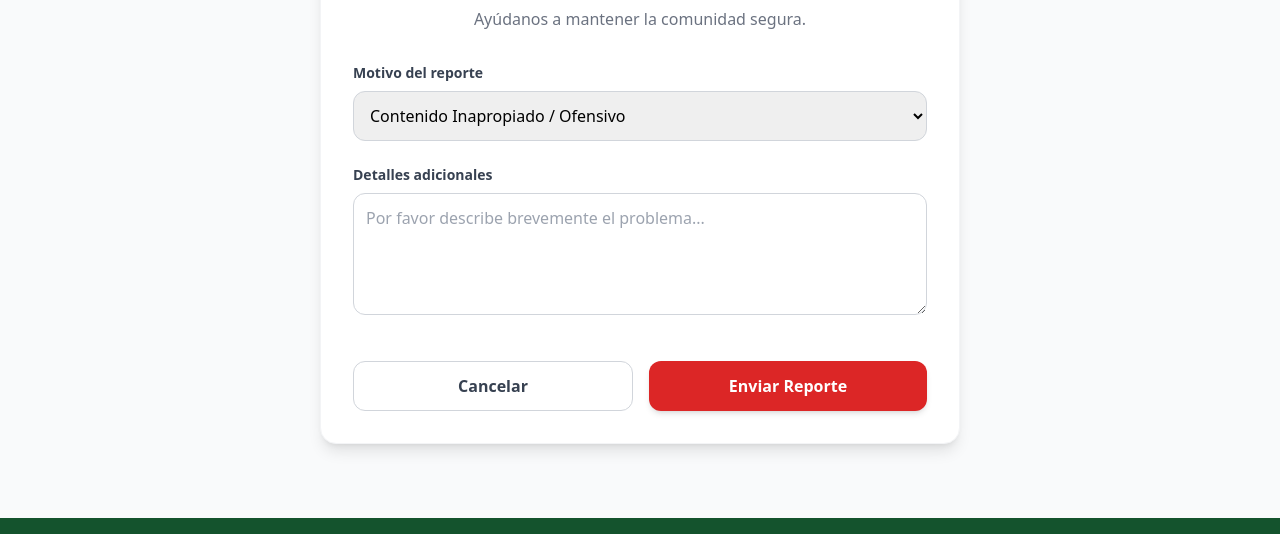
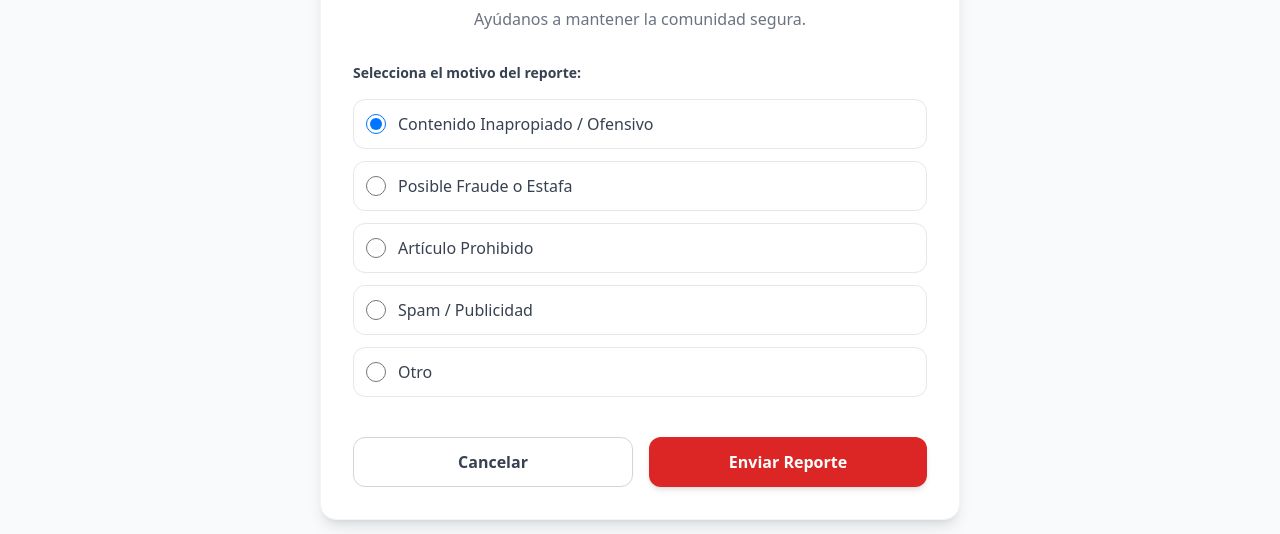
Before and after one commit to YadidP/plataforma_trueque-main, a React (Vite) app: page /claims/new in a window 1280 px wide. Shown: the part 234-768 px from the top of the page. Built offline with nearby package versions, Linux system fonts and the light colour scheme; no server answers.

Commit message:
Claims list done

```diff
--- a/pages/AdminPage.tsx
+++ b/pages/AdminPage.tsx
@@ -32,7 +32,7 @@ const AdminPage = () => {
 
     // 3. Estado del Modal de Detalles
     const [modalOpen, setModalOpen] = useState(false);
-    const [modalType, setModalType] = useState<'users' | 'finance' | 'listings' | 'exchanges' | null>(null);
+    const [modalType, setModalType] = useState<'users' | 'finance' | 'listings' | 'exchanges' | 'claims' | null>(null);
     const [listData, setListData] = useState<any[]>([]);
     const [listLoading, setListLoading] = useState(false);
 
@@ -65,7 +65,7 @@ const AdminPage = () => {
     useEffect(() => { fetchAllData(); }, [dateRange.startDate, dateRange.endDate, roleFilter, impactMetric]);
 
     // Manejar apertura de listas detalladas
-    const openListModal = async (type: 'users' | 'finance' | 'listings' | 'exchanges') => {
+    const openListModal = async (type: 'users' | 'finance' | 'listings' | 'exchanges' | 'claims') => {
         setModalType(type);
         setModalOpen(true);
         setListLoading(true);
@@ -75,6 +75,7 @@ const AdminPage = () => {
             if (type === 'finance') data = await api.getAdminFinanceList();
             if (type === 'listings') data = await api.getAdminListingsList();
             if (type === 'exchanges') data = await api.getAdminExchangesList();
+            if (type === 'claims') data = await api.getAdminClaimsList();
             setListData(data);
         } catch (e) {
             console.error(e);
@@ -160,7 +161,7 @@ const AdminPage = () => {
                 </div>
 
                 {/* ========================== MÓDULO 1: KPIs ========================== */}
-                <div className="grid grid-cols-1 md:grid-cols-2 lg:grid-cols-4 gap-6 mb-10">
+                <div className="grid grid-cols-1 md:grid-cols-2 lg:grid-cols-5 gap-6 mb-10">
                     <KpiCard
                         title="Usuarios Totales"
                         value={kpiData?.users?.total_users}
@@ -216,7 +217,7 @@ const AdminPage = () => {
                         value={kpiData?.operations?.total_claims || 0}
                         icon="⚠️"
                         color="red"
-                        onClick={() => { }}
+                        onClick={() => openListModal('claims')}
                     >
                         <div className="mt-3 pt-3 border-t border-red-100 text-xs text-gray-600">
                             Reportes generados en el periodo.
@@ -567,6 +568,7 @@ const DataTable = ({ type, data }: { type: string | null, data: any[] }) => {
     if (type === 'finance') columns = ['Fecha', 'Usuario', 'Tipo', 'Monto (Bs)', 'Ref'];
     if (type === 'listings') columns = ['Producto', 'Autor', 'Categoría', 'Créditos', 'Fecha'];
     if (type === 'exchanges') columns = ['Fecha', 'Producto', 'Comprador', 'Vendedor', 'Total'];
+    if (type === 'claims') columns = ['ID', 'Reportado Por', 'Publicación', 'Razón', 'Estado', 'Fecha'];
 
     return (
         <table className="w-full text-left border-collapse text-sm">
@@ -616,6 +618,28 @@ const DataTable = ({ type, data }: { type: string | null, data: any[] }) => {
                                 <td className="p-3 font-bold text-green-600">{row.totalCredits}</td>
                             </>
                         )}
+                        {type === 'claims' && (
+                            <>
+                                <td className="p-3">#{row.id}</td>
+                                <td className="p-3 font-medium">{row.claimantName}</td>
+                                <td className="p-3">
+                                    {row.listingDetails ? (
+                                        <a href={`/listings/${row.listingDetails.id}`} target="_blank" rel="noopener noreferrer" className="text-blue-600 hover:underline">
+                                            {row.listingDetails.title}
+                                        </a>
+                                    ) : (
+                                        <span className="text-gray-400">N/A</span>
+                                    )}
+                                </td>
+                                <td className="p-3">{row.reason}</td>
+                                <td className="p-3">
+                                    <span className={`px-2 py-1 rounded text-xs font-bold ${row.status === 'abierto' ? 'bg-red-100 text-red-600' : 'bg-green-100 text-green-600'}`}>
+                                        {row.status}
+                                    </span>
+                                </td>
+                                <td className="p-3 text-xs">{new Date(row.createdAt).toLocaleDateString()}</td>
+                            </>
+                        )}
                     </tr>
                 ))}
             </tbody>
--- a/pages/ClaimsPage.tsx
+++ b/pages/ClaimsPage.tsx
@@ -49,31 +49,43 @@ const ClaimsPage = () => {
 
                 <form onSubmit={handleSubmit} className="space-y-6">
                     <div>
-                        <label className="block text-sm font-bold text-gray-700 mb-2">Motivo del reporte</label>
-                        <select
-                            value={reasonType}
+                        <label className="block text-sm font-bold text-gray-700 mb-4">Selecciona el motivo del reporte:</label>
+                        <div className="space-y-3">
+                            {[
+                                { value: 'inapropiado', label: 'Contenido Inapropiado / Ofensivo' },
+                                { value: 'fraude', label: 'Posible Fraude o Estafa' },
+                                { value: 'articulo_prohibido', label: 'Artículo Prohibido' },
+                                { value: 'spam', label: 'Spam / Publicidad' },
+                                { value: 'otro', label: 'Otro' }
+                            ].map((option) => (
+                                <label key={option.value} className="flex items-center p-3 border border-gray-200 rounded-xl cursor-pointer hover:bg-gray-50 transition-colors">
+                                    <input
+                                        type="radio"
+                                        name="reason"
+                                        value={option.value}
+                                        checked={reasonType === option.value}
                                         onChange={(e) => setReasonType(e.target.value)}
-                            className="w-full p-3 border border-gray-300 rounded-xl focus:ring-2 focus:ring-red-500 outline-none"
-                        >
-                            <option value="inapropiado">Contenido Inapropiado / Ofensivo</option>
-                            <option value="fraude">Posible Fraude o Estafa</option>
-                            <option value="articulo_prohibido">Artículo Prohibido</option>
-                            <option value="spam">Spam / Publicidad</option>
-                            <option value="otro">Otro</option>
-                        </select>
+                                        className="w-5 h-5 text-red-600 focus:ring-red-500 border-gray-300"
+                                    />
+                                    <span className="ml-3 text-gray-700 font-medium">{option.label}</span>
+                                </label>
+                            ))}
+                        </div>
                     </div>
 
-                    <div>
-                        <label className="block text-sm font-bold text-gray-700 mb-2">Detalles adicionales</label>
+                    {reasonType === 'otro' && (
+                        <div className="animate-in fade-in slide-in-from-top-2 duration-300">
+                            <label className="block text-sm font-bold text-gray-700 mb-2">Detalles del problema</label>
                             <textarea
                                 value={description}
                                 onChange={(e) => setDescription(e.target.value)}
                                 required
                                 rows={4}
-                            placeholder="Por favor describe brevemente el problema..."
+                                placeholder="Por favor describe el problema..."
                                 className="w-full p-3 border border-gray-300 rounded-xl focus:ring-2 focus:ring-red-500 outline-none"
                             ></textarea>
                         </div>
+                    )}
 
                     <div className="flex gap-4 pt-4">
                         <button
--- a/services/api.ts
+++ b/services/api.ts
@@ -205,6 +205,11 @@ export const createClaim = async (data: { exchangeId?: number; listingId?: numbe
   await http.post('/claims', data);
 };
 
+export const getAdminClaimsList = async () => {
+  const response = await http.get('/claims');
+  return response.data;
+};
+
 // --- USER PROFILES & REVIEWS ---
 export const getUserProfile = async (id: number): Promise<any> => {
   const response = await http.get(`/users/profile/${id}`);
```
Lines whose indentation alone changed are shown as unchanged.
